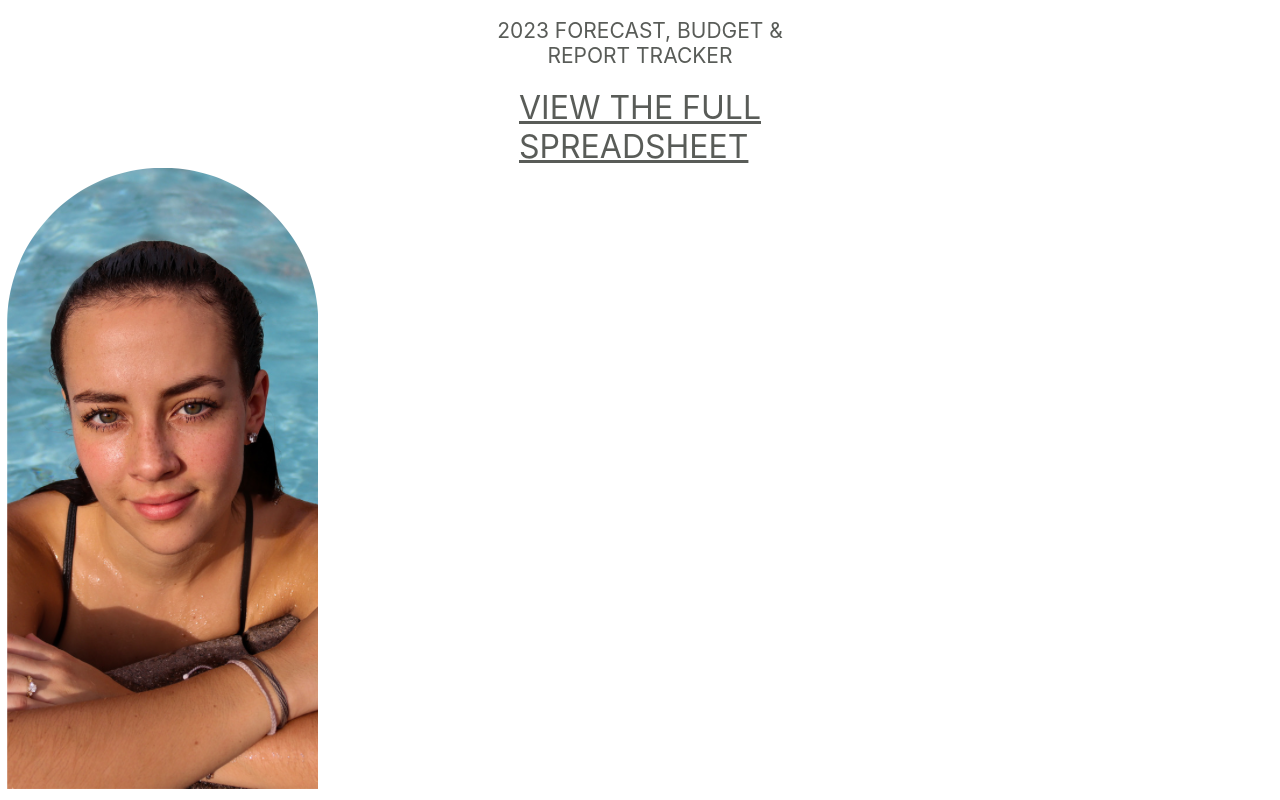
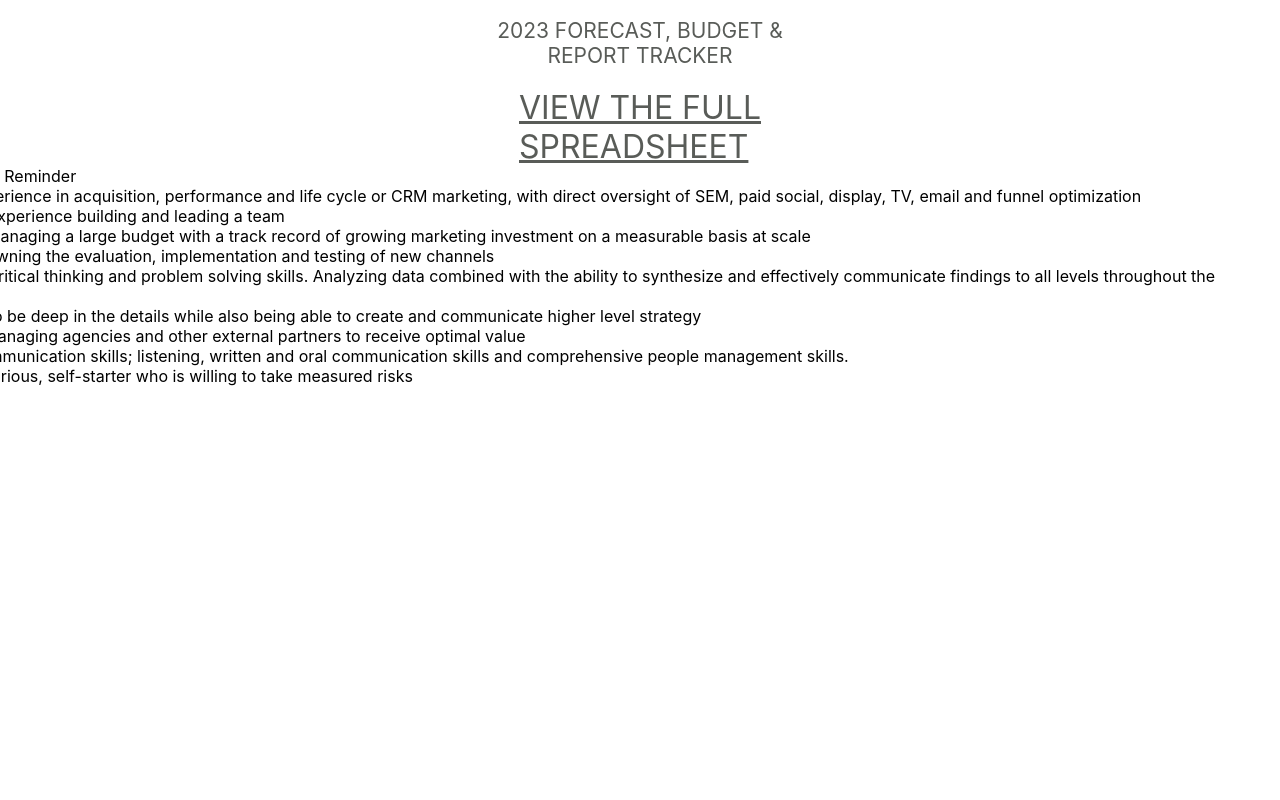
Before and after one commit to spencerlonghurst/MadelynPortfolio, a React (Create React App) app: page / in a window 1280 px wide. Shown: the part 2739-3539 px from the top of the page. After the commit the page ends 3409 px from the top, so only its background shows below. Built offline with nearby package versions, Linux system fonts and the light colour scheme.

Commit message:
Added in the bullet points and reshaped the image

```diff
--- a/src/components/Qualifications.js
+++ b/src/components/Qualifications.js
@@ -1,4 +1,5 @@
 import React from 'react'
+import '../styling/Qualifications.css'
 
 function Qualifications() {
   return (
@@ -7,7 +8,18 @@ function Qualifications() {
         <img className='potato' src={require('../styling/contactImg.png')} alt='Contact'/>
       </div>
       <div className='qualRight'>
-
+        <p>Quick Qualification Reminder</p>
+        <ul>
+          <li>7+ years experience in acquisition, performance and life cycle or CRM marketing, with direct oversight of SEM, paid social, display, TV, email and funnel optimization</li>
+          <li>3+ years of experience building and leading a team</li>
+          <li>Experience managing a large budget with a track record of growing marketing investment on a measurable basis at scale</li>
+          <li>Experience owning the evaluation, implementation and testing of new channels</li>
+          <li>Exceptional critical thinking and problem solving skills. Analyzing data combined with the ability to synthesize and effectively communicate findings to all levels throughout the organization</li>
+          <li>Willingness to be deep in the details while also being able to create and communicate higher level strategy</li>
+          <li>Success in managing agencies and other external partners to receive optimal value</li>
+          <li>Excellent communication skills; listening, written and oral communication skills and comprehensive people management skills.</li>
+          <li>A naturally curious, self-starter who is willing to take measured risks</li>
+        </ul>
       </div>
     </div>
   )
--- a/src/styling/Qualifications.css
+++ b/src/styling/Qualifications.css
@@ -0,0 +1,16 @@
+.qualifications {
+  display: flex;
+  justify-content: center;
+}
+
+.qualLeft {
+  margin-left: -500px;
+}
+
+.potato {
+  height: 500px;
+}
+
+.qualRight {
+  margin-left: 100px;
+}
```
